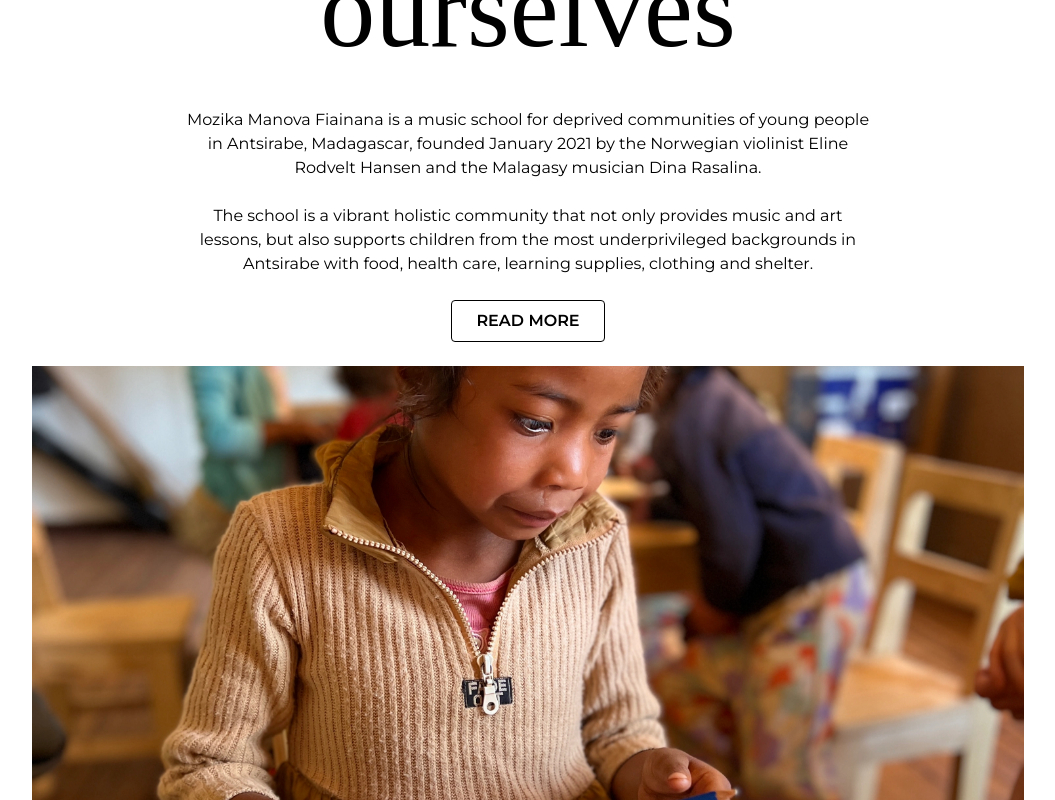
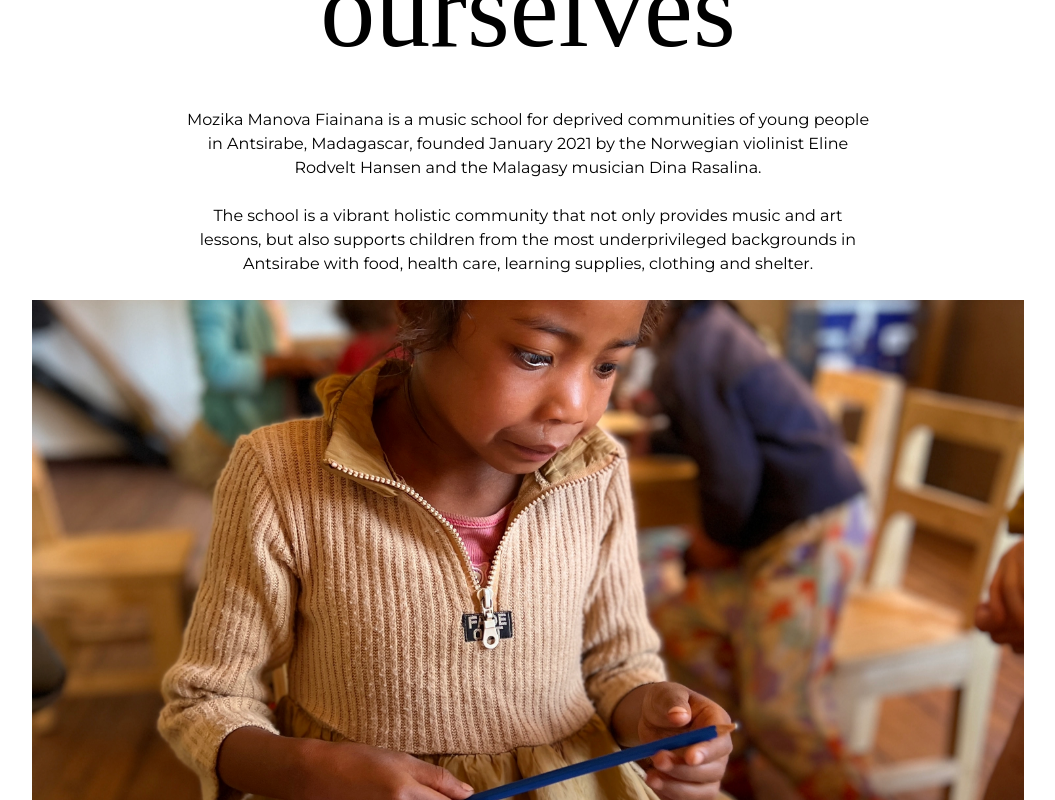
Before and after one commit to NoroffFEU/musikkforandrerliv.no, a React (Vite) app: page /about in a window 1280 px wide. Shown: the part 1274-2074 px from the top of the page, without its empty margins (112-1167 px from the left). Built offline with nearby package versions, Linux system fonts and the light colour scheme; a web font is replaced by a local one.

Commit message:
Removed "Read More" button, not in the design

```diff
--- a/src/components/aboutUsPage/aboutUsSection.jsx
+++ b/src/components/aboutUsPage/aboutUsSection.jsx
@@ -32,14 +32,7 @@ const AboutUsSection = () => {
   );
 };
 
-const InfoSection = ({
-  title,
-  content,
-  image,
-  imageAlt,
-  layout,
-  showButton,
-}) => {
+const InfoSection = ({ title, content, image, imageAlt, layout }) => {
   const fallbackImage = '/assets/images/about/about-placeholder.jpg';
 
   return (
@@ -54,14 +47,6 @@ const InfoSection = ({
           <p className="mb-6 whitespace-pre-line text-center mx-auto max-w-prose">
             {content}
           </p>
-
-          {showButton && (
-            <div className="flex justify-center">
-              <button className="font-montserrat uppercase font-semibold px-6 py-2 border border-black rounded">
-                Read more
-              </button>
-            </div>
-          )}
           {image && (
             <img
               src={image || fallbackImage}
```
